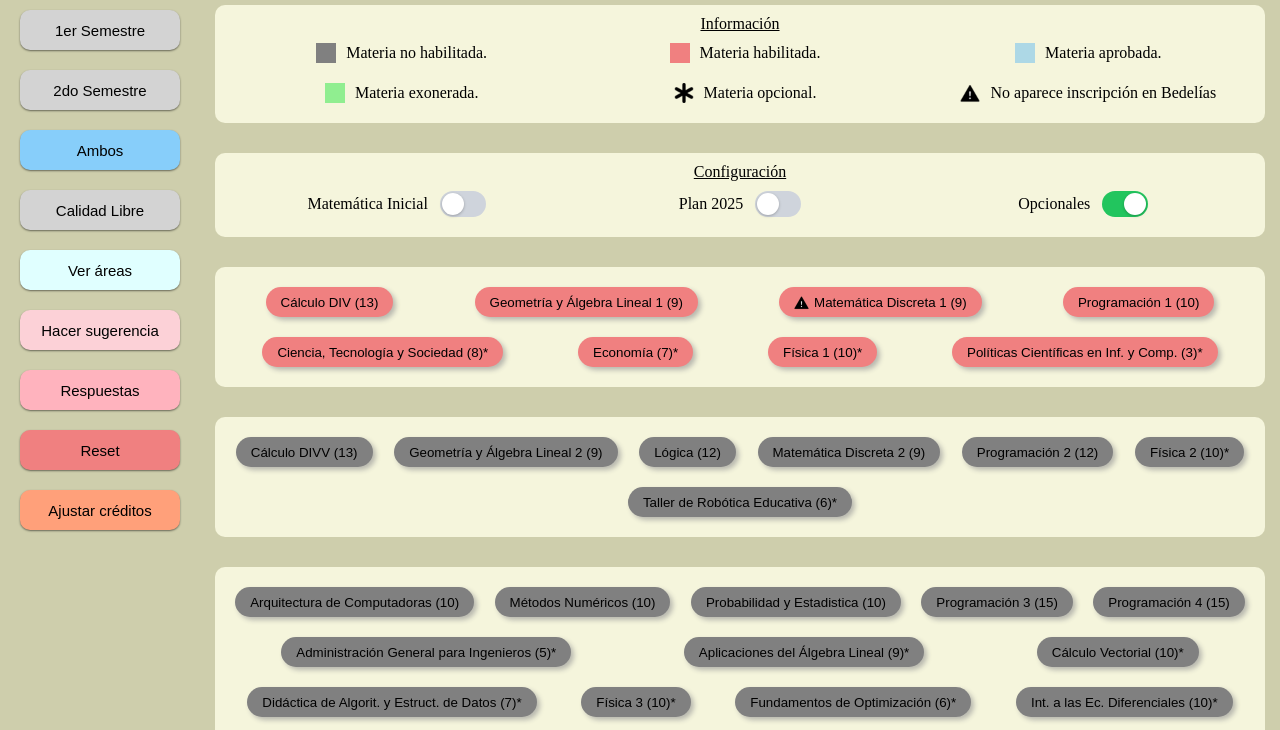
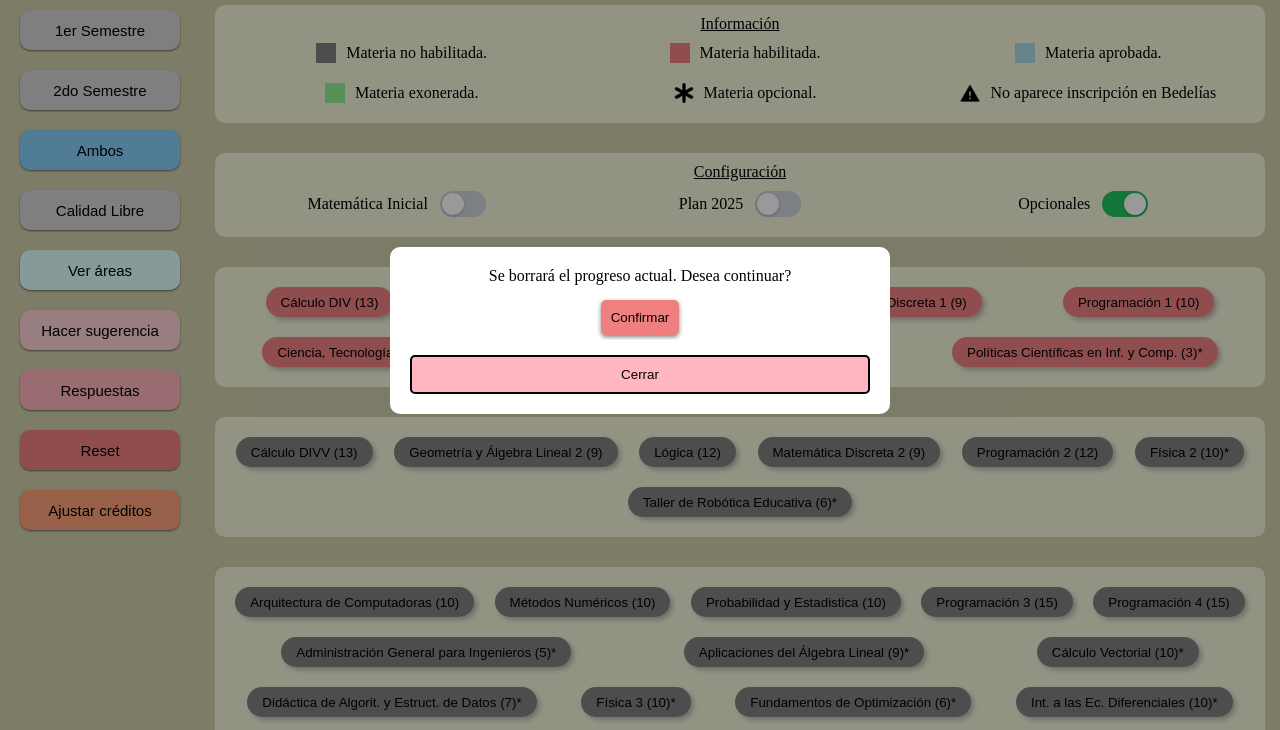
Before and after one commit to SimplementeDiego/materias-app, a plain HTML site: page index.html in a window 1280 px wide. Both pictures are taken after a click on the button "Reset". Shown: the part 70-800 px from the top of the page. Drawn offline with Linux system fonts and the light colour scheme.

Commit message:
Doble verificación del reset

```diff
--- a/app.js
+++ b/app.js
@@ -78,6 +78,7 @@ const idPopupRespuestas = "popup-respuestas"
 const idPopupAreas = "popup-areas";
 const idPopupListaMaterias = "popup-lista-materias";
 const idPopupAjustarCreditos = "popup-ajustar-creditos";
+const idPopupReset = "popup-reset";
 
 const registros = [];
 const creditosPorArea = new Map();
@@ -819,10 +820,15 @@ function reconstruirEstadoPagina() {
   localStorage.setItem(LocalStorageNombres.materiasAprobadas, JSON.stringify(Array.from(historialAprobadas.values())));
 }
 
-function reset() {
+function borrarProgreso() {
   historialAprobadas.clear();
   historialExoneradas.clear();
   reconstruirEstadoPagina();
+  closePopup();
+}
+
+function reset() {
+  openPopup(idPopupReset);
 }
 
 function sumarCreditos(materia) {
--- a/index.html
+++ b/index.html
@@ -89,6 +89,11 @@
 
                     <div id="popup-lista-materias">
 
+                    </div>
+
+                    <div id="popup-reset">
+                        Se borrará el progreso actual. Desea continuar?
+                        <button onclick="borrarProgreso()" id="boton-confirmar-borrar">Confirmar</button>
                     </div>
 
                     <div id="popup-ajustar-creditos">
--- a/style.css
+++ b/style.css
@@ -366,7 +366,7 @@ main {
     outline-offset: 3px;
 }
 
-#popup-materia, #popup-respuestas, #popup-areas, #popup-lista-materias, #popup-ajustar-creditos {
+#popup-materia, #popup-respuestas, #popup-areas, #popup-lista-materias, #popup-ajustar-creditos, #popup-reset {
     display: none;
     overflow-y: auto;
     flex: 1 1 auto;
@@ -375,6 +375,21 @@ main {
     flex-direction: column;
     height: 100%;
     overscroll-behavior: contain;
+}
+
+#boton-confirmar-borrar {
+    background-color: lightcoral;
+    padding: 10px;
+    border-radius: 5px;
+    margin-top: 15px;
+    margin-bottom: 5px;
+    border: none;
+    box-shadow: 0px 2px 4px rgba(0, 0, 0, 0.5);
+    cursor: pointer;
+}
+
+#boton-confirmar-borrar:active {
+    transform: scale(0.95);
 }
 
 #parte-listar-creditos {
```
